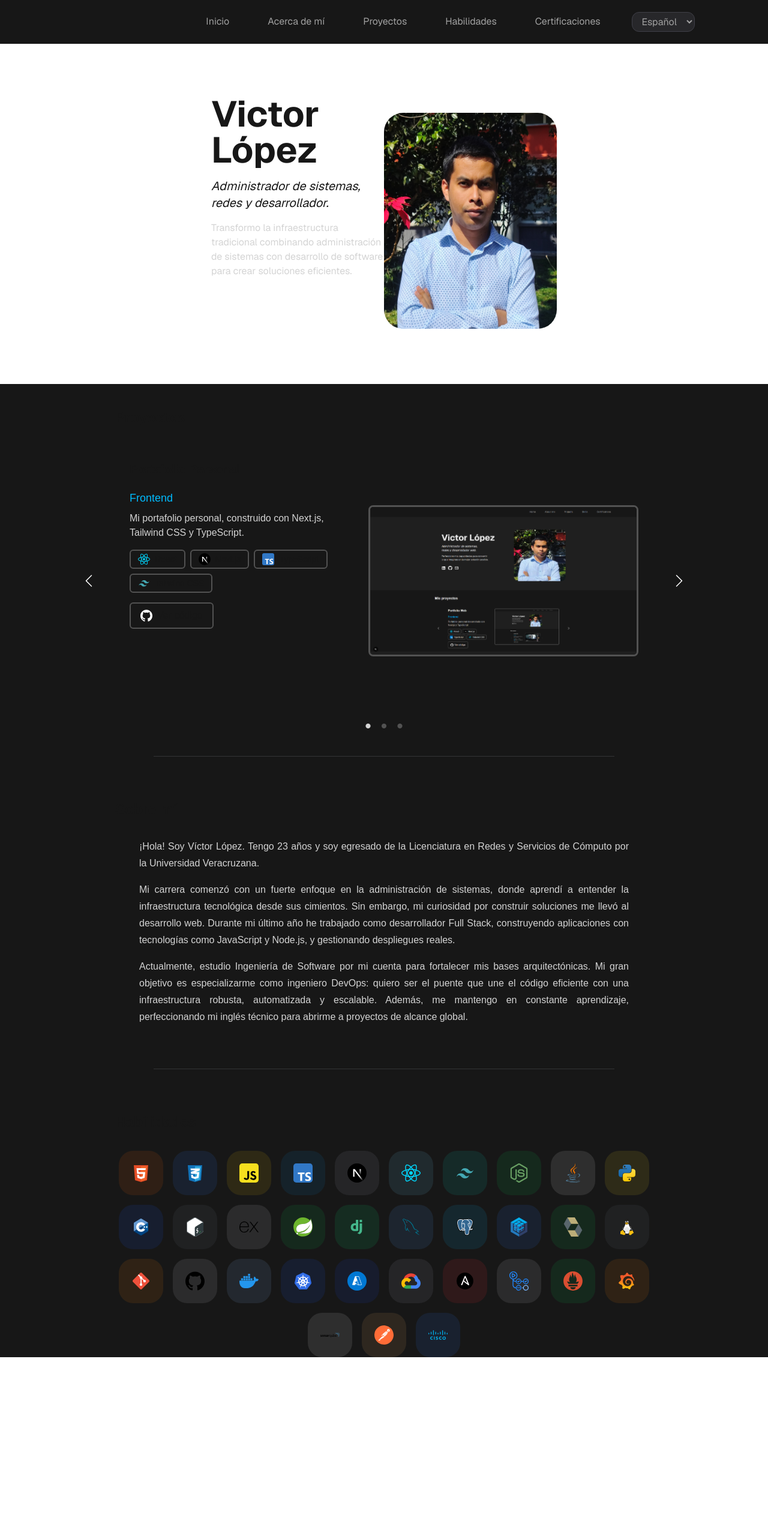
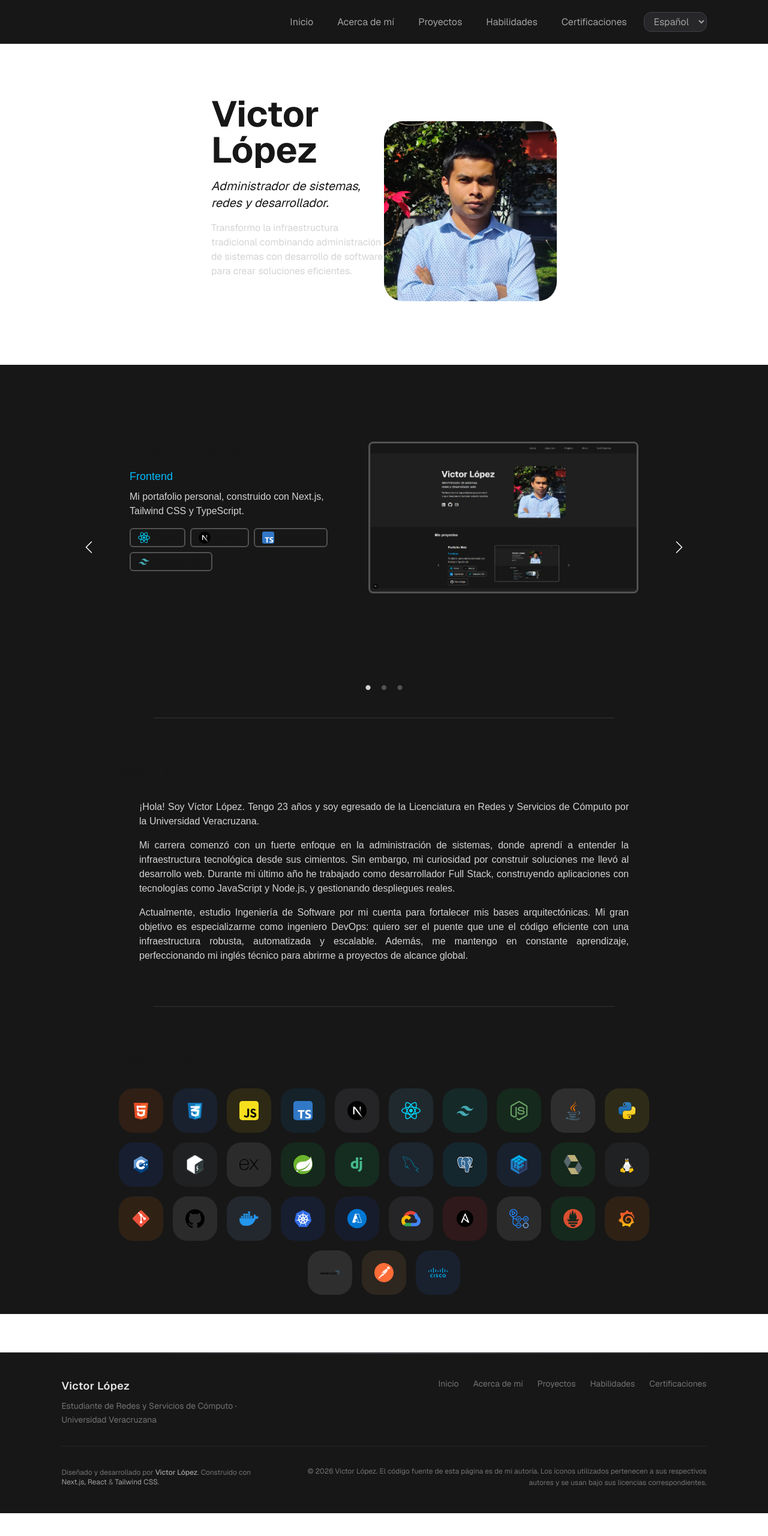
Before and after one commit to Dark869/dark869.github.io, a Next.js app: page / in a window 1280 px wide. Shown: the top 2560 px of the page at 60% size. Before the commit the page ends 2390 px from the top, so only its background shows below. Built offline with nearby package versions, Linux system fonts and the light colour scheme.

Commit message:
Added responsive design to all page and footer component

```diff
--- a/src/app/page.tsx
+++ b/src/app/page.tsx
@@ -3,6 +3,7 @@ import Presentation from "@/components/Presentation";
 import Projects from "@/components/Projects";
 import AboutMe from "@/components/AboutMe";
 import Divider from "@/components/Divider";
+import Footer from "@/components/Footer";
 
 import { LanguageProvider } from "@/contexts/LanguageContext";
 import Skills from "@/components/Skills";
@@ -35,7 +36,9 @@ export default function Home() {
                   <Skills />
                </div>
             </main>
-            <footer className={HomeStyles.projects.div}></footer>
+            <footer className={HomeStyles.projects.div}>
+               <Footer />
+            </footer>
          </div>
       </LanguageProvider>
    );
--- a/src/components/AboutMe.tsx
+++ b/src/components/AboutMe.tsx
@@ -5,14 +5,14 @@ import { useLanguage } from "@/contexts/LanguageContext";
 const AboutMe = () => {
    const { t } = useLanguage();
    return (
-      <div className="h-full w-6xl flex items-center justify-center flex-col px-8">
-         <h1 className="text-2xl font-bold w-full max-w-4xl pt-10 mb-8">
+      <div className="h-full w-full lg:w-6xl flex items-center justify-center flex-col px-4 sm:px-6 lg:px-8">
+         <h1 className="text-xl sm:text-2xl lg:text-2xl font-bold w-full max-w-4xl pt-10 mb-6 sm:mb-7 lg:mb-8 text-center lg:text-left">
             {t("aboutMe.title")}
          </h1>
-         <div className="text-neutral-300 w-3/4 leading-7 flex flex-col gap-4 justify-center mx-auto pb-10">
-            <p className="text-justify text-md">{t("aboutMe.descripption1")}</p>
-            <p className="text-justify text-md">{t("aboutMe.descripption2")}</p>
-            <p className="text-justify text-md">{t("aboutMe.descripption3")}</p>
+         <div className="text-neutral-300 w-11/12 sm:w-10/12 lg:w-3/4 leading-6 sm:leading-6.5 lg:leading-7 flex flex-col gap-3 sm:gap-3.5 lg:gap-4 justify-center mx-auto pb-10">
+            <p className="text-justify text-sm sm:text-base lg:text-md">{t("aboutMe.descripption1")}</p>
+            <p className="text-justify text-sm sm:text-base lg:text-md">{t("aboutMe.descripption2")}</p>
+            <p className="text-justify text-sm sm:text-base lg:text-md">{t("aboutMe.descripption3")}</p>
          </div>
       </div>
    );
--- a/src/components/Carrusel.tsx
+++ b/src/components/Carrusel.tsx
@@ -148,44 +148,44 @@ const Carrusel = () => {
       <>
          <style dangerouslySetInnerHTML={{ __html: CAROUSEL_CSS }} />
 
-         <div className="flex items-center justify-center gap-4 w-full">
+         <div className="flex items-center justify-center gap-1 sm:gap-2 md:gap-4 w-full px-2 sm:px-0">
             {/* ── Botón anterior ── */}
             <button
                type="button"
                onClick={prevCard}
                aria-label="Previous Slide"
-               className="px-4 py-2 rounded-full duration-200 hover:bg-neutral-800"
+               className="px-1 py-2 sm:px-2 md:px-4 rounded-full duration-200 hover:bg-neutral-800 flex-shrink-0"
             >
                <Image
                   src="/svgs/chevron-left.svg"
                   alt="Previous Slide"
-                  width={24}
-                  height={24}
-                  className="brightness-0 invert"
+                  width={20}
+                  height={20}
+                  className="brightness-0 invert w-4 h-4 sm:w-5 sm:h-5 md:w-6 md:h-6"
                />
             </button>
 
             {/* ── Área del slide ── */}
-            <div className="relative p-6 w-full max-w-4xl min-h-[400px] overflow-hidden">
+            <div className="relative p-2 sm:p-4 md:p-6 w-full max-w-4xl overflow-hidden min-h-[520px] sm:min-h-[550px] lg:min-h-[400px]">
                {/* key distinto → re-mount → animación se reinicia */}
                <div
                   key={slideKey}
-                  className={`flex flex-col-2 gap-4 min-h-[400px] ${enterClass}`}
+                  className={`flex flex-col lg:flex-row gap-3 sm:gap-4 h-full ${enterClass}`}
                >
                   {/* Columna izquierda — texto */}
-                  <div className="items-start flex flex-col justify-start gap-2 flex-1">
-                     <h2 className="c-text c-text-1 text-xl font-semibold mb-2 min-h-[32px]">
+                  <div className="items-start flex flex-col justify-start gap-1.5 sm:gap-2 flex-1">
+                     <h2 className="c-text c-text-1 text-lg sm:text-xl font-semibold mb-1 sm:mb-2">
                         {currentItem.title}
                      </h2>
-                     <h3 className="c-text c-text-2 text-lg font-medium text-sky-400 min-h-[28px]">
+                     <h3 className="c-text c-text-2 text-base sm:text-lg font-medium text-sky-400">
                         {currentItem.type}
                      </h3>
-                     <p className="c-text c-text-3 text-neutral-300 min-h-[48px]">
+                     <p className="c-text c-text-3 text-neutral-300 text-sm sm:text-base">
                         {currentItem.description}
                      </p>
 
                      {/* Tecnologías */}
-                     <div className="c-text c-text-4 flex flex-wrap gap-2 mt-2 min-h-[40px]">
+                     <div className="c-text c-text-4 flex flex-wrap gap-1.5 sm:gap-2 mt-1 sm:mt-2 mb-2 sm:mb-3">
                         {currentItem.technologies.map((techKey) => {
                            const tech = technologiesCatalog[techKey];
                            if (!tech) return null;
@@ -193,33 +193,49 @@ const Carrusel = () => {
                         })}
                      </div>
 
-                     {/* Enlace al repositorio */}
+                     {/* Enlace al repositorio - solo en lg+ */}
                      <Link
                         href={currentItem.url}
                         target="_blank"
-                        className="c-text c-text-5 flex items-center gap-2 border-2 border-neutral-600 px-4 py-2 rounded-md hover:bg-neutral-800 transition-colors mt-2"
+                        className="c-text c-text-5 hidden lg:flex items-center gap-2 border-2 border-neutral-600 px-4 py-2 rounded-md hover:bg-neutral-800 transition-colors text-base"
                      >
                         <Image
                            src="/svgs/github.svg"
                            alt="GitHub Icon"
                            width={20}
                            height={20}
-                           className="brightness-0 invert"
+                           className="brightness-0 invert w-5 h-5"
                         />
                         <p>Ver código</p>
                      </Link>
                   </div>
 
                   {/* Columna derecha — imagen */}
-                  <div className="c-image flex-shrink-0 ml-auto w-[450px] overflow-hidden content-center">
+                  <div className="c-image flex-shrink-0 w-full max-w-sm mx-auto lg:mx-0 lg:max-w-none lg:w-[450px] overflow-hidden">
                      <Image
                         height={350}
                         width={450}
                         src={currentItem.image}
                         alt={currentItem.title}
-                        className="object-cover border-3 border-neutral-600 rounded-lg"
+                        className="object-cover border-3 border-neutral-600 rounded-lg w-full h-auto"
                      />
                   </div>
+
+                  {/* Enlace al repositorio - solo en móvil/tablet */}
+                  <Link
+                     href={currentItem.url}
+                     target="_blank"
+                     className="c-text c-text-5 lg:hidden flex items-center justify-center gap-2 border-2 border-neutral-600 px-3 py-1.5 sm:px-4 sm:py-2 rounded-md hover:bg-neutral-800 transition-colors text-sm sm:text-base"
+                  >
+                     <Image
+                        src="/svgs/github.svg"
+                        alt="GitHub Icon"
+                        width={20}
+                        height={20}
+                        className="brightness-0 invert w-4 h-4 sm:w-5 sm:h-5"
+                     />
+                     <p>Ver código</p>
+                  </Link>
                </div>
             </div>
 
@@ -228,24 +244,24 @@ const Carrusel = () => {
                type="button"
                onClick={nextCard}
                aria-label="Next Slide"
-               className="px-4 py-2 rounded-full duration-200 hover:bg-neutral-800"
+               className="px-1 py-2 sm:px-2 md:px-4 rounded-full duration-200 hover:bg-neutral-800 flex-shrink-0"
             >
                <Image
                   src="/svgs/chevron-right.svg"
                   alt="Next Slide"
-                  width={24}
-                  height={24}
-                  className="brightness-0 invert"
+                  width={20}
+                  height={20}
+                  className="brightness-0 invert w-4 h-4 sm:w-5 sm:h-5 md:w-6 md:h-6"
                />
             </button>
          </div>
 
          {/* ── Dots ── */}
-         <div id="dotsIndicator">
+         <div id="dotsIndicator" className="mt-3 sm:mt-4">
             {test.map((_, index) => (
                <span
                   key={index}
-                  className={`mx-2 text-3xl cursor-pointer select-none transition duration-500 ${
+                  className={`mx-1.5 sm:mx-2 text-2xl sm:text-3xl cursor-pointer select-none transition duration-500 ${
                      index === currentlyIndex
                         ? "text-neutral-300"
                         : "text-neutral-600"
--- a/src/components/Divider.tsx
+++ b/src/components/Divider.tsx
@@ -1,5 +1,5 @@
 const Divider = () => {
-   return <hr className="my-8 border-t-1 border-gray-300/15 w-3/5" />;
+   return <hr className="my-8 border-t-2 lg:border-t-1 border-gray-300/15 w-4/5 lg:w-3/5" />;
 };
 
 export default Divider;
--- /dev/null
+++ b/src/components/Footer.jsx
@@ -0,0 +1,84 @@
+"use client";
+
+import Link from "next/link";
+import { useLanguage } from "@/contexts/LanguageContext";
+
+const currentYear = new Date().getFullYear();
+
+const Footer = () => {
+   const { t } = useLanguage();
+
+   return (
+      <footer className="w-full bg-neutral-900 border-t border-zinc-800 font-sans">
+         <div className="h-px w-full bg-gradient-to-r from-transparent via-zinc-600 to-transparent" />
+
+         <div className="px-[8%] py-10 flex flex-col gap-8">
+            <div className="flex flex-col md:flex-row md:items-start md:justify-between gap-8">
+               <div className="flex flex-col gap-2">
+                  <span className="text-neutral-200 text-lg font-semibold tracking-wide">
+                     Victor López
+                  </span>
+                  <span className="text-neutral-500 text-sm max-w-xs leading-relaxed">
+                     {t("footer.tagline") ??
+                        "Estudiante de Redes y Servicios de Cómputo · Universidad Veracruzana"}
+                  </span>
+               </div>
+
+               <nav aria-label="Footer navigation">
+                  <ul className="flex flex-wrap gap-x-6 gap-y-2 text-sm text-neutral-500">
+                     {[
+                        { label: t("nav.home") ?? "Inicio", href: "/" },
+                        {
+                           label: t("nav.aboutMe") ?? "Sobre mí",
+                           href: "/about",
+                        },
+                        {
+                           label: t("nav.projects") ?? "Proyectos",
+                           href: "/projects",
+                        },
+                        {
+                           label: t("nav.skills") ?? "Habilidades",
+                           href: "/skills",
+                        },
+                        {
+                           label: t("nav.certifications") ?? "Certificaciones",
+                           href: "/certifications",
+                        },
+                     ].map(({ label, href }) => (
+                        <li key={href}>
+                           <Link
+                              href={href}
+                              className="hover:text-neutral-200 duration-200 transition-colors"
+                           >
+                              {label}
+                           </Link>
+                        </li>
+                     ))}
+                  </ul>
+               </nav>
+            </div>
+
+            <div className="h-px bg-zinc-800" />
+
+            <div className="flex flex-col md:flex-row md:items-center md:justify-between gap-4 text-xs text-neutral-500">
+               <p>
+                  {t("footer.builtBy") ?? "Diseñado y desarrollado por"}{" "}
+                  <span className="text-neutral-400 font-medium">
+                     Victor López
+                  </span>
+                  . {t("footer.builtWith") ?? "Construido con"}{" "}
+                  <span className="text-neutral-400">Next.js, </span>
+                  <span className="text-neutral-400">React </span> &amp;{" "}
+                  <span className="text-neutral-400">Tailwind CSS</span>.
+               </p>
+
+               <p className="md:text-right leading-relaxed">
+                  © {currentYear} Victor López. {t("footer.rights")}
+               </p>
+            </div>
+         </div>
+      </footer>
+   );
+};
+
+export default Footer;
--- a/src/components/NavBar.tsx
+++ b/src/components/NavBar.tsx
@@ -1,16 +1,9 @@
 "use client";
 
 import Link from "next/link";
+import { useState } from "react";
 
 import { useLanguage } from "@/contexts/LanguageContext";
-
-const navStyles = {
-   nav: "py-5 w-full z-10 fixed bg-neutral-900 p-[8%] font-sans",
-   ul: "flex flex-row px-5 justify-end gap-x-10 text-neutral-400",
-   li: "duration-300 hover:bg-zinc-700 hover:text-neutral-200 px-3 py-1 hover:border-zinc-700 rounded-xl",
-   select:
-      "bg-zinc-800 text-neutral-400 px-3 py-1 rounded-xl border border-zinc-700 hover:bg-zinc-700 hover:text-neutral-200 duration-300 cursor-pointer focus:outline-none focus:ring-2 focus:ring-zinc-600",
-};
 
 const routes = {
    Home: "/",
@@ -21,31 +14,35 @@ const routes = {
 };
 
 const NavBar = () => {
-   const { language, toggleLanguage } = useLanguage();
-   const { t } = useLanguage();
+   const { language, toggleLanguage, t } = useLanguage();
+   const [isOpen, setIsOpen] = useState(false);
+
+   const navLinks = [
+      { label: t("nav.home"), href: routes.Home },
+      { label: t("nav.aboutMe"), href: routes.About },
+      { label: t("nav.projects"), href: routes.Projects },
+      { label: t("nav.skills"), href: routes.Skills },
+      { label: t("nav.certifications"), href: routes.Certifications },
+   ];
 
    return (
-      <>
-         <nav className={navStyles.nav}>
-            <ul className={navStyles.ul}>
-               <Link href={routes.Home}>
-                  <li className={navStyles.li}>{t("nav.home")}</li>
-               </Link>
-               <Link href={routes.About}>
-                  <li className={navStyles.li}>{t("nav.aboutMe")}</li>
-               </Link>
-               <Link href={routes.Projects}>
-                  <li className={navStyles.li}>{t("nav.projects")}</li>
-               </Link>
-               <Link href={routes.Skills}>
-                  <li className={navStyles.li}>{t("nav.skills")}</li>
-               </Link>
-               <Link href={routes.Certifications}>
-                  <li className={navStyles.li}>{t("nav.certifications")}</li>
-               </Link>
+      <nav className="w-full z-10 fixed bg-neutral-900 font-sans">
+         <div className="flex items-center justify-between px-[8%] py-5">
+            <span className="text-neutral-200 font-semibold tracking-wide select-none"></span>
+            <ul className="hidden md:flex flex-row gap-x-4 text-neutral-400 items-center">
+               {navLinks.map(({ label, href }) => (
+                  <li key={href}>
+                     <Link
+                        href={href}
+                        className="duration-300 hover:bg-zinc-700 hover:text-neutral-200 px-3 py-1 rounded-xl block"
+                     >
+                        {label}
+                     </Link>
+                  </li>
+               ))}
                <li>
                   <select
-                     className={navStyles.select}
+                     className="bg-zinc-800 text-neutral-400 px-3 py-1 rounded-xl border border-zinc-700 hover:bg-zinc-700 hover:text-neutral-200 duration-300 cursor-pointer focus:outline-none focus:ring-2 focus:ring-zinc-600"
                      value={language}
                      onChange={(e) => toggleLanguage(e.target.value)}
                   >
@@ -54,8 +51,62 @@ const NavBar = () => {
                   </select>
                </li>
             </ul>
-         </nav>
-      </>
+            <button
+               className="md:hidden flex flex-col justify-center items-center w-9 h-9 gap-y-1.5 rounded-lg hover:bg-zinc-700 duration-300 p-2"
+               onClick={() => setIsOpen((prev) => !prev)}
+               aria-label="Toggle menu"
+               aria-expanded={isOpen}
+            >
+               <span
+                  className={`block h-0.5 w-5 bg-neutral-400 transition-all duration-300 origin-center ${
+                     isOpen ? "rotate-45 translate-y-2" : ""
+                  }`}
+               />
+               <span
+                  className={`block h-0.5 w-5 bg-neutral-400 transition-all duration-300 ${
+                     isOpen ? "opacity-0 scale-x-0" : ""
+                  }`}
+               />
+               <span
+                  className={`block h-0.5 w-5 bg-neutral-400 transition-all duration-300 origin-center ${
+                     isOpen ? "-rotate-45 -translate-y-2" : ""
+                  }`}
+               />
+            </button>
+         </div>
+         <div
+            className={`md:hidden overflow-hidden transition-all duration-300 ease-in-out ${
+               isOpen ? "max-h-96 opacity-100" : "max-h-0 opacity-0"
+            }`}
+         >
+            <ul className="flex flex-col px-[8%] pb-5 gap-y-1 text-neutral-400">
+               {navLinks.map(({ label, href }) => (
+                  <li key={href}>
+                     <Link
+                        href={href}
+                        className="block duration-300 hover:bg-zinc-700 hover:text-neutral-200 px-3 py-2 rounded-xl"
+                        onClick={() => setIsOpen(false)}
+                     >
+                        {label}
+                     </Link>
+                  </li>
+               ))}
+               <li className="pt-1">
+                  <select
+                     className="bg-zinc-800 text-neutral-400 px-3 py-2 rounded-xl border border-zinc-700 hover:bg-zinc-700 hover:text-neutral-200 duration-300 cursor-pointer focus:outline-none focus:ring-2 focus:ring-zinc-600 w-full"
+                     value={language}
+                     onChange={(e) => {
+                        toggleLanguage(e.target.value);
+                        setIsOpen(false);
+                     }}
+                  >
+                     <option value="es_MX">Español</option>
+                     <option value="en_US">English</option>
+                  </select>
+               </li>
+            </ul>
+         </div>
+      </nav>
    );
 };
 
--- a/src/components/Presentation.tsx
+++ b/src/components/Presentation.tsx
@@ -6,15 +6,15 @@ import { SocialMediaItem } from "@/types/SocialMedia";
 import { useLanguage } from "@/contexts/LanguageContext";
 
 const PresentationStyles = {
-   DivPresentation: "pt-40 w-full font-sans",
+   DivPresentation: "pt-32 md:pt-32 lg:pt-40 w-full font-sans",
    containerPresentation:
-      "flex lg:w-3/6 flex-col lg:flex-row md:items-center max-w-6xl mx-auto px-8",
-   presentationText: "flex flex-col space-y-4 md:flex-1",
-   h1: "text-6xl font-bold text-left",
-   h2: "text-balance text-left",
+      "flex lg:w-3/6 flex-col lg:flex-row items-center max-w-6xl mx-auto px-4 sm:px-6 md:px-8 gap-6 md:gap-8 lg:gap-0",
+   presentationText: "flex flex-col space-y-3 md:space-y-4 md:flex-1 w-full",
+   h1: "text-4xl sm:text-5xl md:text-5xl lg:text-6xl font-bold text-center lg:text-left",
+   h2: "text-balance text-center lg:text-left",
    presentationImage:
-      "flex justify-center md:justify-end md:flex-1 lg:order-last order-first",
-   imageOwner: "rounded-4xl w-90 h-90",
+      "flex justify-center lg:justify-end md:flex-1 lg:order-last order-first w-full lg:w-auto",
+   imageOwner: "rounded-4xl w-48 h-48 sm:w-56 sm:h-56 md:w-64 md:h-64 lg:w-[300px] lg:h-[300px]",
 };
 
 const SocialMedia: SocialMediaItem[] = [
@@ -47,15 +47,15 @@ const Presentation = () => {
             <div className={PresentationStyles.containerPresentation}>
                <div className={PresentationStyles.presentationText}>
                   <h1 className={PresentationStyles.h1}>Victor López</h1>
-                  <h2 className={`${PresentationStyles.h2} text-xl  italic`}>
+                  <h2 className={`${PresentationStyles.h2} text-lg sm:text-xl lg:text-xl italic`}>
                      {t("presentation.position")}
                   </h2>
                   <h2
-                     className={`${PresentationStyles.h2} text-md text-neutral-300`}
+                     className={`${PresentationStyles.h2} text-sm sm:text-base md:text-md lg:text-md text-neutral-300`}
                   >
                      {t("presentation.description")}
                   </h2>
-                  <div className="w-30 h-20 flex flext-row space-x-4 mt-4">
+                  <div className="w-full flex flex-row justify-center lg:justify-start space-x-3 sm:space-x-4 mt-4">
                      {SocialMedia.map((socialMedia) => (
                         <SocialMediaButton
                            key={socialMedia.name}
--- a/src/components/Projects.tsx
+++ b/src/components/Projects.tsx
@@ -6,9 +6,9 @@ import { useLanguage } from "@/contexts/LanguageContext";
 const Projects = () => {
    const { t } = useLanguage();
    return (
-      <div className="h-full w-6xl flex items-center justify-center flex-col px-8">
+      <div className="h-full w-full flex items-center justify-center flex-col px-4 sm:px-6 md:px-8">
          <h1
-            className="text-2xl font-bold w-full max-w-4xl pt-10 mb-8"
+            className="text-xl sm:text-2xl lg:text-2xl font-bold w-full max-w-4xl pt-10 mb-6 sm:mb-8 lg:mb-8 text-center lg:text-left"
             id="Projects"
          >
             {t("projects.title")}
--- a/src/components/Skills.tsx
+++ b/src/components/Skills.tsx
@@ -269,11 +269,11 @@ const Skills = () => {
 
    return (
       <>
-         <h1 className="text-2xl font-bold w-full max-w-4xl pt-10 mb-8">
+         <h1 className="text-xl sm:text-2xl lg:text-2xl font-bold w-full max-w-4xl pt-10 mb-6 sm:mb-7 lg:mb-8 px-4 sm:px-4 lg:px-0 text-center lg:text-left">
             {t("skills.title")}
          </h1>
-         <div>
-            <ul className="w-full max-w-4xl mx-auto flex flex-wrap justify-center gap-4">
+         <div className="w-full px-6 sm:px-6 lg:px-0 pb-8">
+            <ul className="w-full max-w-4xl mx-auto flex flex-wrap justify-center gap-3 sm:gap-4 lg:gap-4">
                {SKILLS.map((skill, index) => (
                   <li key={index}>
                      <IconSkills
--- a/src/i18n/en_US.json
+++ b/src/i18n/en_US.json
@@ -25,5 +25,14 @@
     },
     "skills": {
         "title": "Skills"
+    },
+    "certifications": {
+        "title": "Certifications"
+    },
+    "footer": {
+        "tagline": "Networks and Computer Services Student · Universidad Veracruzana",
+        "builtBy": "Designed and developed by",
+        "builtWith": "Built with",
+        "rights": "The source code of this page is my own work. Icons used belong to their respective authors and are used under their corresponding licenses."
     }
 }
--- a/src/i18n/es_MX.json
+++ b/src/i18n/es_MX.json
@@ -25,5 +25,14 @@
     },
     "skills": {
         "title": "Habilidades"
+    },
+    "footer": {
+        "tagline": "Estudiante de Redes y Servicios de Cómputo · Universidad Veracruzana",
+        "builtBy": "Diseñado y desarrollado por",
+        "builtWith": "Construido con",
+        "rights": "El código fuente de esta página es de mi autoría. Los íconos utilizados pertenecen a sus respectivos autores y se usan bajo sus licencias correspondientes."
+    },
+    "certifications": {
+        "title": "Certificaciones"
     }
 }
```
Also changed, not shown: src/components/SocialMediaButtom.tsx (+4 -3 lines).
